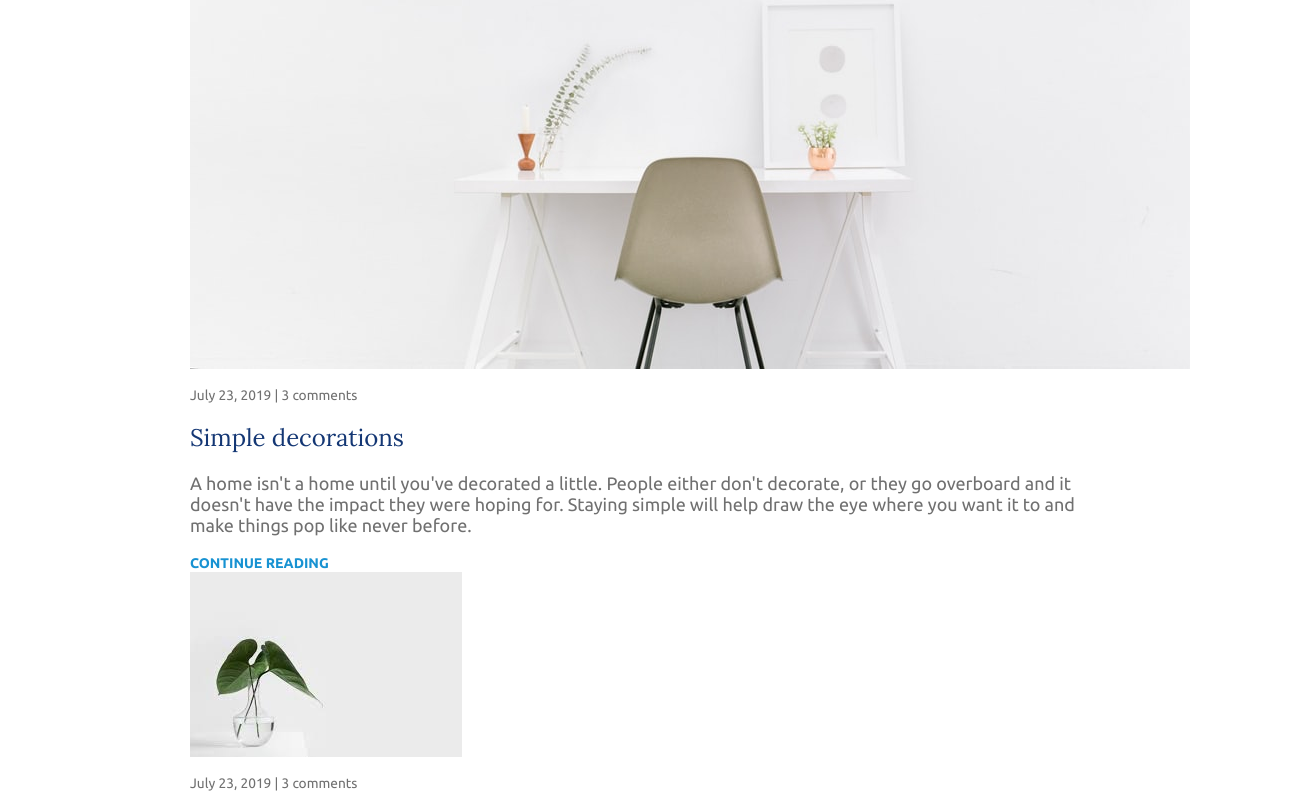
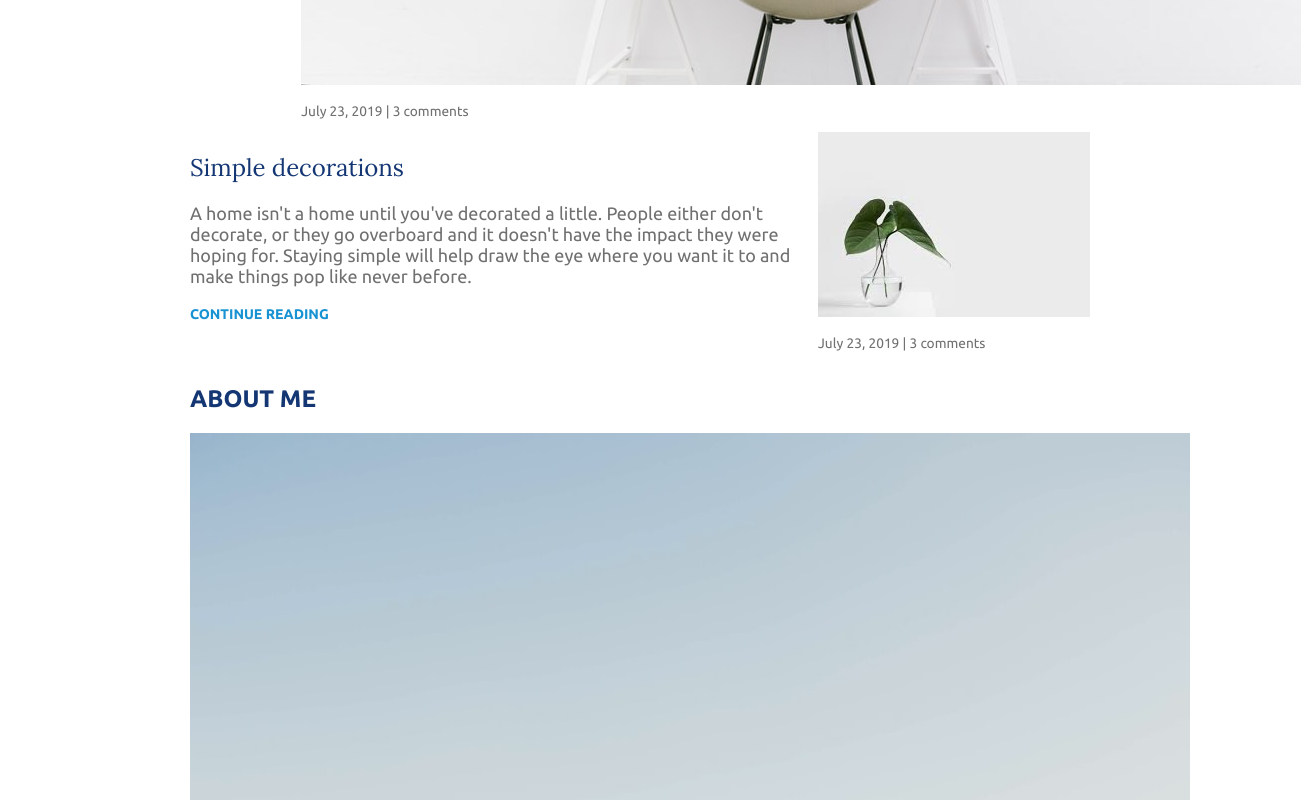
Before and after one commit to jjyoon7/responsive_design_course, a plain HTML site: page index.html in a window 1280 px wide. Shown: the part 2320-3120 px from the top of the page, 1305 px wide, since content can reach past the window. Drawn offline with Linux system fonts and the light colour scheme.

Commit message:
add flex on recetn article div

```diff
--- a/styles.css
+++ b/styles.css
@@ -71,6 +71,24 @@ header {
     background-color: #f8f8f8;
     padding: 2em 0;
 }
+.article-recent {
+    display: flex;
+}
+
+.article-recent-main {
+
+}
+
+.article-recent-secondary {
+
+}
+.sidebar {
+    background-color: #707070;
+}
+
+.sidebar-widget {
+    background-color: white;
+}
 
 footer {
     background-color: #143774;
```
